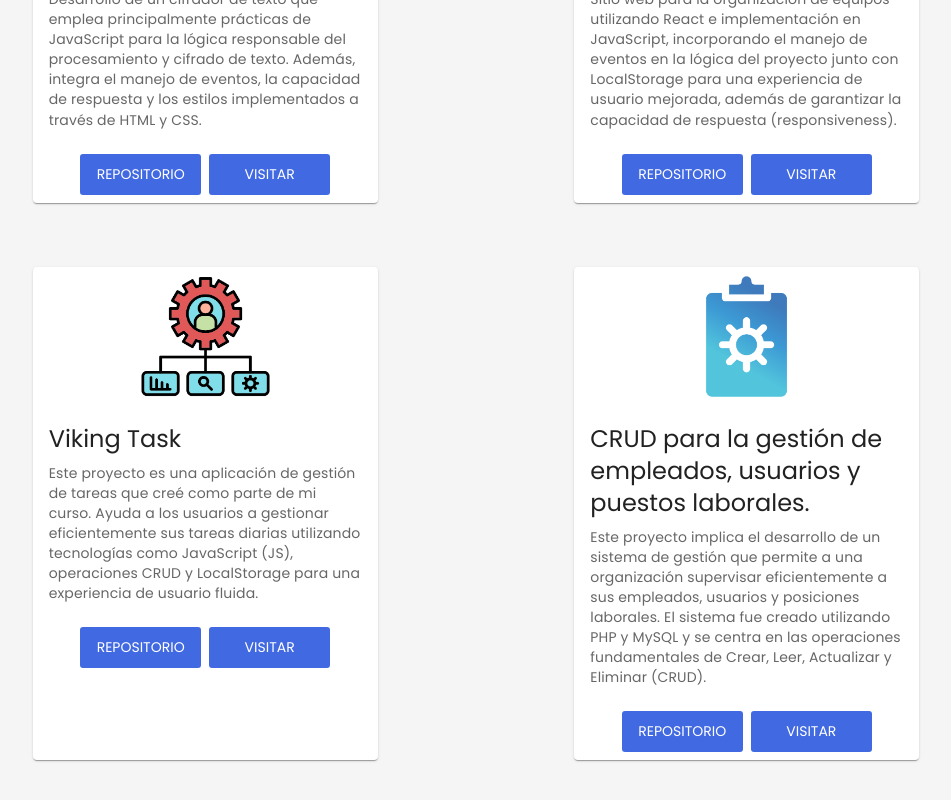
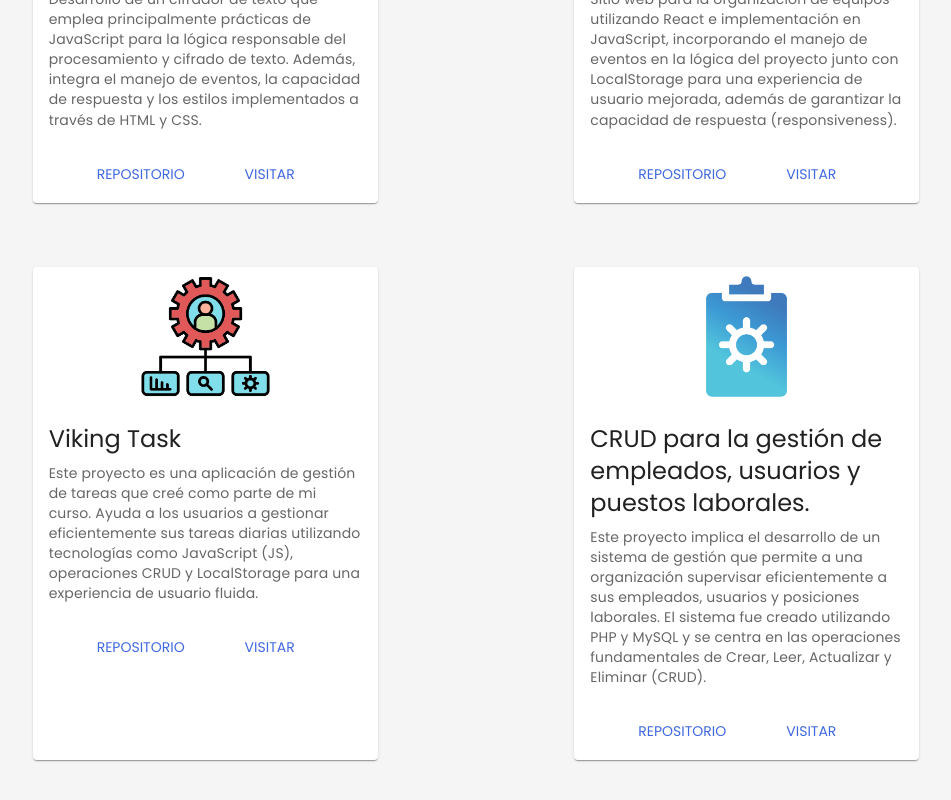
Before and after one commit to Deyverson1/portfolio-deyverson, a React (Create React App) app: page / in a window 1280 px wide. Shown: the part 1472-2272 px from the top of the page, without its empty margins (164-1115 px from the left). Built offline with nearby package versions, Linux system fonts and the light colour scheme.

Commit message:
Boton Contact arreglado

```diff
--- a/src/components/Proyectos/Project.js
+++ b/src/components/Proyectos/Project.js
@@ -83,9 +83,8 @@ const StyledCard = styled(Card)`
   margin: 2rem;
 `
 const Boton = styled(Link)`
-  color: white;
   text-decoration: none;
-  background-color: ${(props) => props.color || '#4169E1'};
+  color: ${(props) => props.color || '#4169E1'};
   padding: .5rem;
   border-radius: 3px;
   width: 105px;
@@ -93,7 +92,7 @@ const Boton = styled(Link)`
   text-transform: uppercase;
   font-size: 14px;
   line-height: 25px;
-  &:hover{
+  /* &:hover{
     box-shadow: 0px 0px 5px rgba(0,0,0,1);
-  }
+  } */
 `
```
